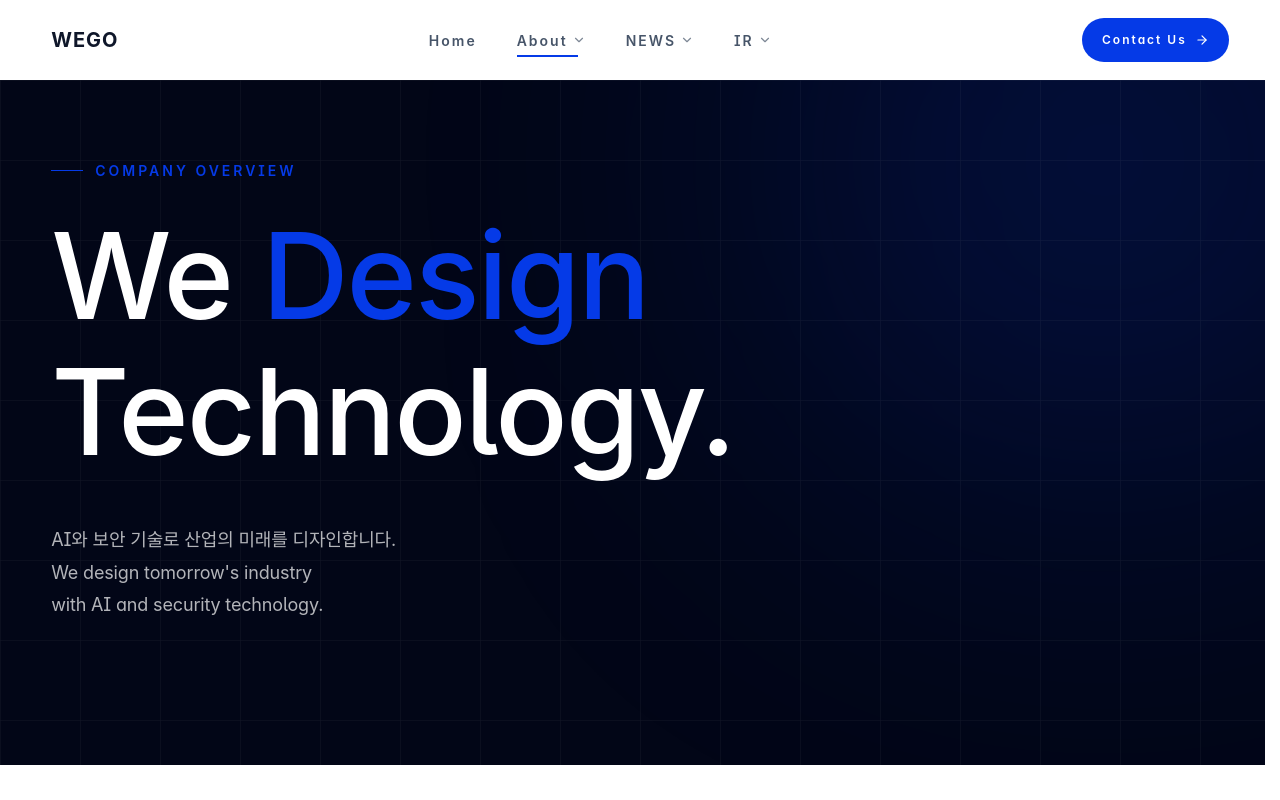
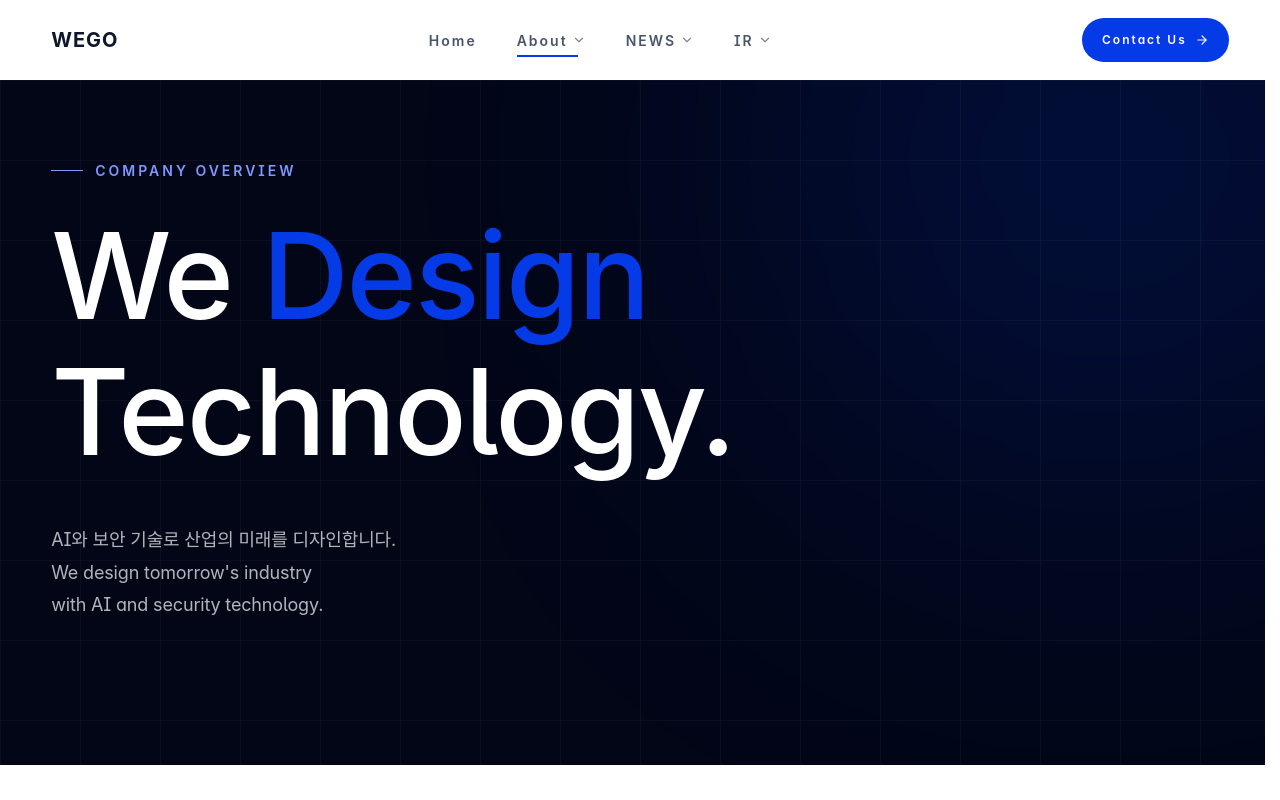
Before and after one commit to willji1096/wego-company, a Next.js app: page /about in a window 1280 px wide. Shown: the top 800 px of the page. Built offline with nearby package versions, Linux system fonts and the light colour scheme; a web font is replaced by a local one.

Commit message:
fix(hero): AboutHero eyebrow contrast — text-brand → brand-eyebrow on dark bg

```diff
--- a/components/sections/about/AboutHero.tsx
+++ b/components/sections/about/AboutHero.tsx
@@ -24,9 +24,9 @@ export function AboutHero() {
           initial={{ opacity: 0, y: 12 }}
           animate={{ opacity: 1, y: 0 }}
           transition={{ duration: 0.6 }}
-          className="flex items-center gap-3 text-[14px] md:text-[14px] font-semibold tracking-[3px] uppercase text-brand"
+          className="flex items-center gap-3 text-[14px] md:text-[14px] font-semibold tracking-[3px] uppercase text-[color:var(--brand-eyebrow)]"
         >
-          <span className="h-px w-8 bg-brand" />
+          <span className="h-px w-8 bg-[color:var(--brand-eyebrow)]" />
           Company Overview
         </motion.p>
 
```
